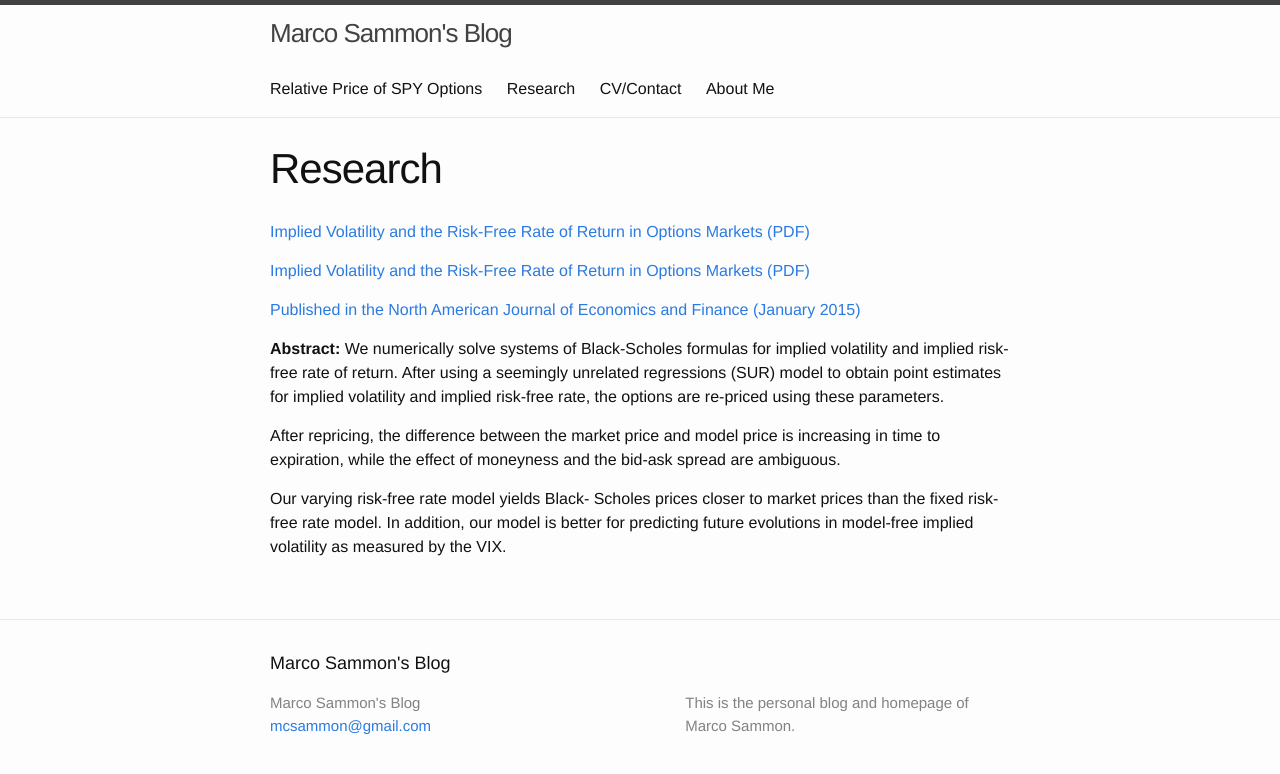
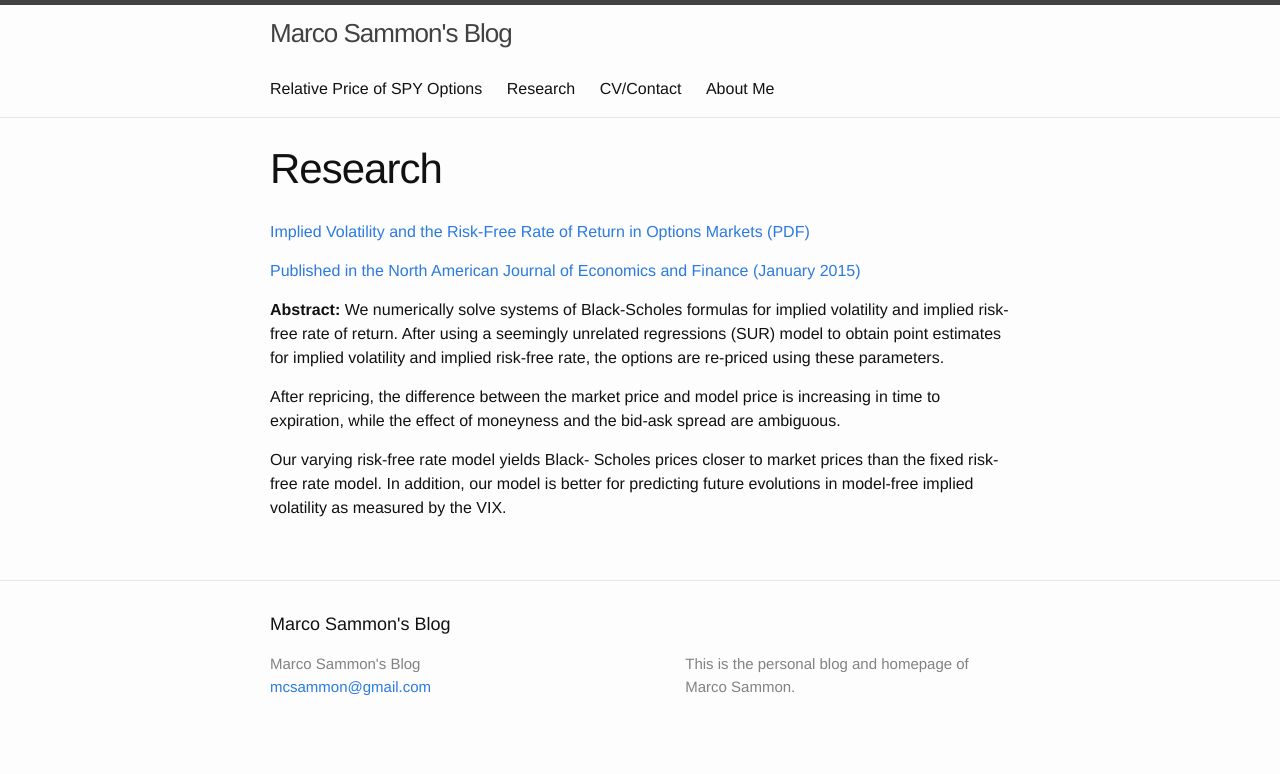
Before and after one commit to mcsammon/mcsammon.github.io, a Jekyll site: the page built from research.md, in a window 1280 px wide. Shown: the top 774 px of the page. Built offline with Jekyll 4.4.1, drawn with Linux system fonts in a browser that asks for light colours.

Commit message:
Fixed Typo

```diff
--- a/research.md
+++ b/research.md
@@ -4,8 +4,6 @@ title: Research
 permalink: /research/
 order: 2
 ---
-
-[Implied Volatility and the Risk-Free Rate of Return in Options Markets (PDF)](https://drive.google.com/viewerng/viewer?a=v&pid=sites&srcid=ZGVmYXVsdGRvbWFpbnxtY3NhbW1vbnxneDo3OGM2Y2MzNjBmZGNjNDM1)
 
 <p>
   <a href="/images/Implied_Volatility_Paper_2014.pdf" target="_blank">
```
